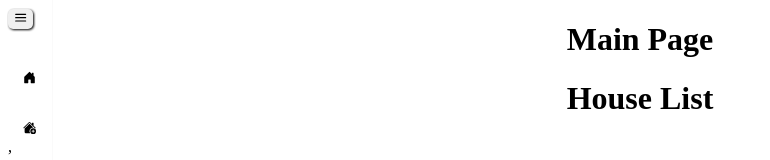
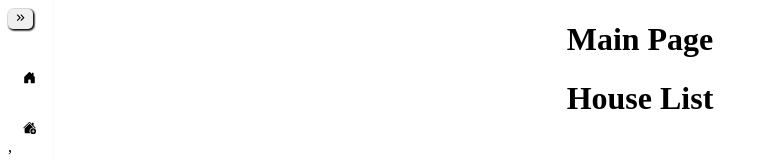
Before and after one commit to UsirusenIkon/Rental-house-UI, a React (Create React App) app: page / in a window 1280 px wide. Shown: the top 160 px of the page, without its empty margins (0-770 px from the left). Built offline with nearby package versions, Linux system fonts and the light colour scheme.

Commit message:
Add arrow button instste of humburger button in desktop view

```diff
--- a/src/components/Sidebar/Sidebar.js
+++ b/src/components/Sidebar/Sidebar.js
@@ -9,6 +9,8 @@ import {
 import { GoSignOut } from 'react-icons/go';
 import { FiMenu } from 'react-icons/fi';
 import { GrClose } from 'react-icons/gr';
+import { MdKeyboardDoubleArrowRight } from 'react-icons/md';
+import { MdKeyboardDoubleArrowLeft } from 'react-icons/md';
 import mainLogo from '../../assests/logo-dark.png';
 import SocialIcon from '../SocialIcon';
 
@@ -22,13 +24,24 @@ function Sidebar() {
 
   return (
     <div>
+      {/* Mobile botton */}
       <button
         type="button"
         onClick={onClickHandler}
-        className="hamburger_menu"
+        className="hamburger_menu mob-hum"
       >
         {open ? <GrClose /> : <FiMenu />}
       </button>
+
+      {/* Desktop Button */}
+      <button
+        type="button"
+        onClick={onClickHandler}
+        className="hamburger_menu desktop-hum"
+      >
+        {open ? <MdKeyboardDoubleArrowLeft /> : <MdKeyboardDoubleArrowRight />}
+      </button>
+
       <div className={`sidebar ${open ? 'open' : 'close'}`}>
         <div className="logo-box">
           <img className="nav-logo" src={mainLogo} alt="App Logo" />
```
